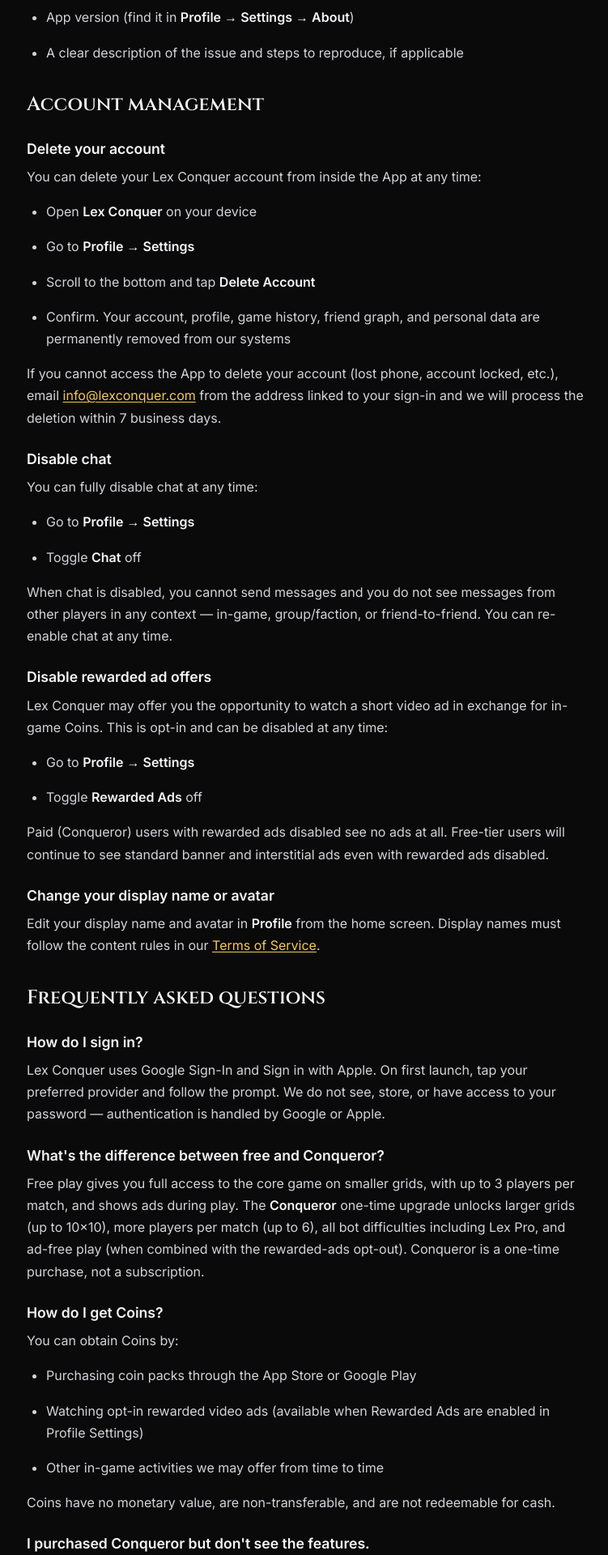
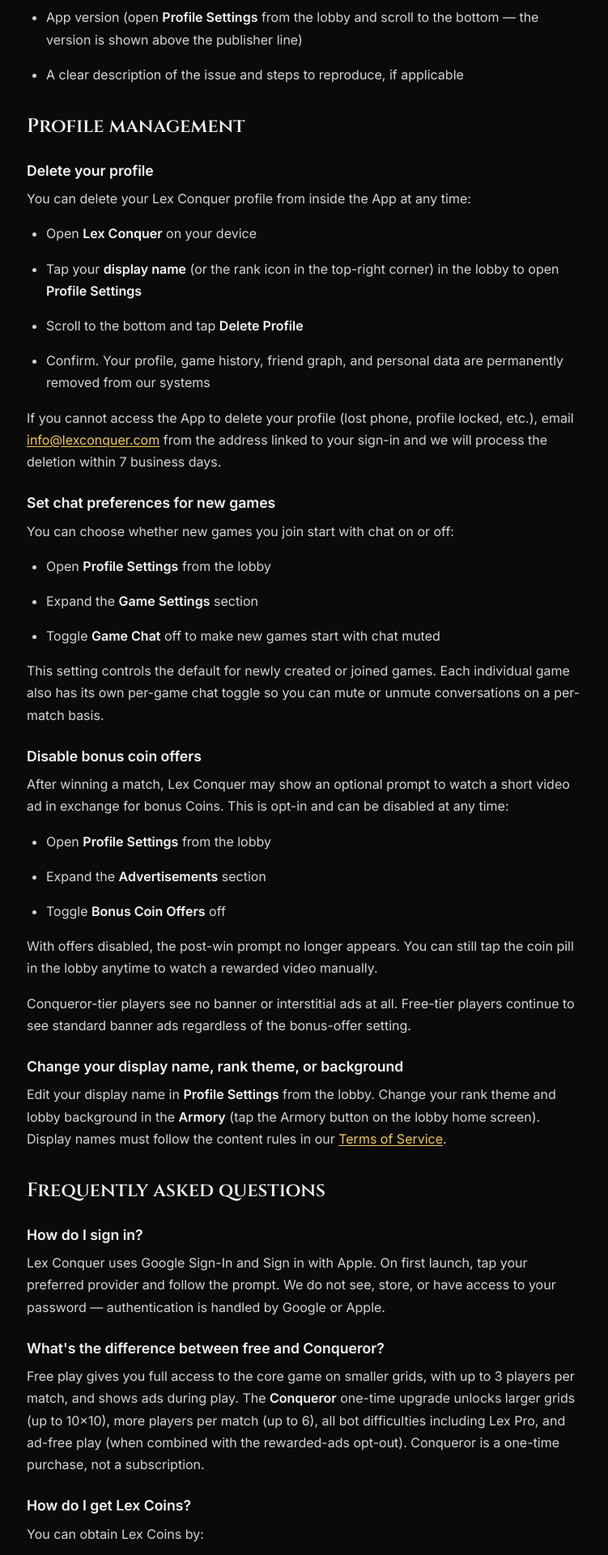
Before and after one commit to motonize/lexconquer-site, a Next.js app: page /support in a window 1280 px wide. Shown: the part 560-2480 px from the top of the page at 81% size, without its empty margins (263-1014 px from the left). Built offline with nearby package versions, Linux system fonts and the light colour scheme.

Commit message:
refactor: update support page documentation to reflect profile management and in-app settings changes

```diff
--- a/src/app/support/page.tsx
+++ b/src/app/support/page.tsx
@@ -3,7 +3,7 @@
 
 export const metadata: Metadata = {
   title: "Support",
-  description: "Help, FAQs, account management, and contact for the Lex Conquer mobile app.",
+  description: "Help, FAQs, profile management, and contact for the Lex Conquer mobile app.",
 };
 
 export default function SupportPage() {
@@ -19,7 +19,7 @@
       <main className="max-w-3xl mx-auto px-6 sm:px-10 py-16 sm:py-20 prose-legal">
         <h1 className="font-display text-4xl font-semibold mb-2">Support</h1>
         <p className="text-[var(--muted)] text-base mb-8">
-          Help, account management, and contact information for Lex Conquer players.
+          Help, profile management, and contact information for Lex Conquer players.
         </p>
         <div className="divider-gold mb-10" />
 
@@ -37,62 +37,68 @@
           <li>Your in-game display name</li>
           <li>The email address linked to your sign-in (Google or Apple)</li>
           <li>Your device (iPhone 15, Pixel 8, etc.) and OS version</li>
-          <li>App version (find it in <strong>Profile → Settings → About</strong>)</li>
+          <li>App version (open <strong>Profile Settings</strong> from the lobby and scroll to the bottom — the version is shown above the publisher line)</li>
           <li>A clear description of the issue and steps to reproduce, if applicable</li>
         </ul>
 
-        <h2>Account management</h2>
+        <h2>Profile management</h2>
 
-        <h3>Delete your account</h3>
+        <h3>Delete your profile</h3>
         <p>
-          You can delete your Lex Conquer account from inside the App at any time:
+          You can delete your Lex Conquer profile from inside the App at any time:
         </p>
         <ul>
           <li>Open <strong>Lex Conquer</strong> on your device</li>
-          <li>Go to <strong>Profile → Settings</strong></li>
-          <li>Scroll to the bottom and tap <strong>Delete Account</strong></li>
-          <li>Confirm. Your account, profile, game history, friend graph, and personal data are permanently removed from our systems</li>
+          <li>Tap your <strong>display name</strong> (or the rank icon in the top-right corner) in the lobby to open <strong>Profile Settings</strong></li>
+          <li>Scroll to the bottom and tap <strong>Delete Profile</strong></li>
+          <li>Confirm. Your profile, game history, friend graph, and personal data are permanently removed from our systems</li>
         </ul>
         <p>
-          If you cannot access the App to delete your account (lost phone, account locked,
+          If you cannot access the App to delete your profile (lost phone, profile locked,
           etc.), email <a href="mailto:info@lexconquer.com">info@lexconquer.com</a> from the
           address linked to your sign-in and we will process the deletion within 7 business
           days.
         </p>
 
-        <h3>Disable chat</h3>
+        <h3>Set chat preferences for new games</h3>
         <p>
-          You can fully disable chat at any time:
+          You can choose whether new games you join start with chat on or off:
         </p>
         <ul>
-          <li>Go to <strong>Profile → Settings</strong></li>
-          <li>Toggle <strong>Chat</strong> off</li>
+          <li>Open <strong>Profile Settings</strong> from the lobby</li>
+          <li>Expand the <strong>Game Settings</strong> section</li>
+          <li>Toggle <strong>Game Chat</strong> off to make new games start with chat muted</li>
         </ul>
         <p>
-          When chat is disabled, you cannot send messages and you do not see messages from
-          other players in any context — in-game, group/faction, or friend-to-friend. You can
-          re-enable chat at any time.
+          This setting controls the default for newly created or joined games. Each individual
+          game also has its own per-game chat toggle so you can mute or unmute conversations
+          on a per-match basis.
         </p>
 
-        <h3>Disable rewarded ad offers</h3>
+        <h3>Disable bonus coin offers</h3>
         <p>
-          Lex Conquer may offer you the opportunity to watch a short video ad in exchange for
-          in-game Coins. This is opt-in and can be disabled at any time:
+          After winning a match, Lex Conquer may show an optional prompt to watch a short
+          video ad in exchange for bonus Coins. This is opt-in and can be disabled at any time:
         </p>
         <ul>
-          <li>Go to <strong>Profile → Settings</strong></li>
-          <li>Toggle <strong>Rewarded Ads</strong> off</li>
+          <li>Open <strong>Profile Settings</strong> from the lobby</li>
+          <li>Expand the <strong>Advertisements</strong> section</li>
+          <li>Toggle <strong>Bonus Coin Offers</strong> off</li>
         </ul>
         <p>
-          Paid (Conqueror) users with rewarded ads disabled see no ads at all. Free-tier users
-          will continue to see standard banner and interstitial ads even with rewarded ads
-          disabled.
+          With offers disabled, the post-win prompt no longer appears. You can still tap the
+          coin pill in the lobby anytime to watch a rewarded video manually.
+        </p>
+        <p>
+          Conqueror-tier players see no banner or interstitial ads at all. Free-tier players
+          continue to see standard banner ads regardless of the bonus-offer setting.
         </p>
 
-        <h3>Change your display name or avatar</h3>
+        <h3>Change your display name, rank theme, or background</h3>
         <p>
-          Edit your display name and avatar in <strong>Profile</strong> from the home screen.
-          Display names must follow the content rules in our{" "}
+          Edit your display name in <strong>Profile Settings</strong> from the lobby. Change
+          your rank theme and lobby background in the <strong>Armory</strong> (tap the Armory
+          button on the lobby home screen). Display names must follow the content rules in our{" "}
           <Link href="/terms">Terms of Service</Link>.
         </p>
 
@@ -114,26 +120,27 @@
           rewarded-ads opt-out). Conqueror is a one-time purchase, not a subscription.
         </p>
 
-        <h3>How do I get Coins?</h3>
-        <p>You can obtain Coins by:</p>
+        <h3>How do I get Lex Coins?</h3>
+        <p>You can obtain Lex Coins by:</p>
         <ul>
-          <li>Purchasing coin packs through the App Store or Google Play</li>
-          <li>Watching opt-in rewarded video ads (available when Rewarded Ads are enabled in Profile Settings)</li>
+          <li>Purchasing coin packs (Handful, Pouch, Chest, Vault, or Treasury) through the App Store or Google Play</li>
+          <li>Tapping the coin pill in the lobby and watching an opt-in rewarded video ad</li>
+          <li>Winning matches — coins are awarded based on score and game mode</li>
           <li>Other in-game activities we may offer from time to time</li>
         </ul>
         <p>
-          Coins have no monetary value, are non-transferable, and are not redeemable for cash.
+          Lex Coins have no monetary value, are non-transferable, and are not redeemable for cash.
         </p>
 
-        <h3>I purchased Conqueror but don&apos;t see the features.</h3>
+        <h3>I purchased Conqueror or Lex Coins but don&apos;t see them.</h3>
         <p>
           Try these steps in order:
         </p>
         <ul>
           <li>Force-quit and reopen the App</li>
-          <li>Go to <strong>Profile → Settings → Restore Purchases</strong> (Conqueror entitlement is verified through RevenueCat and should re-appear)</li>
+          <li>Open <strong>Profile Settings → Support & Legal → Restore Purchases</strong>. This forces the App Store and our servers to re-sync — the Conqueror entitlement re-applies, and any unprocessed coin-pack webhook events are replayed. Coins typically arrive within a few seconds after the restore completes.</li>
           <li>Confirm the purchase succeeded in your <strong>App Store account → Purchase History</strong> or <strong>Google Play → Order History</strong></li>
-          <li>If still missing, email <a href="mailto:info@lexconquer.com">info@lexconquer.com</a> with your transaction ID and we will investigate</li>
+          <li>If still missing, email <a href="mailto:info@lexconquer.com">info@lexconquer.com</a> with your transaction ID and we will investigate and credit you manually if needed</li>
         </ul>
 
         <h3>How do I request a refund?</h3>
@@ -173,9 +180,8 @@
         <p>
           When public matchmaking can&apos;t find enough humans within a reasonable wait time,
           empty slots may be filled by bots (Lex Jr., Lex, or Lex Pro). To play strictly
-          against humans, create a private match in your <strong>faction</strong> and invite
-          specific friends, or wait longer in public matchmaking. Hosts can also lock a match
-          to <strong>Humans Only</strong> when creating it.
+          against humans, create a private match inside one of your <strong>Groups</strong>{" "}
+          and invite specific friends, or wait longer in public matchmaking.
         </p>
 
         <h3>What&apos;s RP and how do I rank up?</h3>
@@ -194,12 +200,14 @@
           family-sharing rules of the platform.
         </p>
 
-        <h3>I lost progress / my account looks empty.</h3>
+        <h3>I lost progress / my profile looks empty.</h3>
         <p>
-          Most likely you&apos;re signed into a different account than expected. Check{" "}
-          <strong>Profile → Settings → Account</strong> to see which sign-in is active. If you
-          previously used Google but the App is now signed in with Apple (or vice versa),
-          those are separate accounts. Sign out and back in with the original provider.
+          Most likely you&apos;re signed into a different account than expected. Open{" "}
+          <strong>Profile Settings</strong> and scroll to the <strong>Account Connection</strong>{" "}
+          section near the bottom to see which sign-ins (Apple, Google, Game Center) are linked
+          to the current profile. If you previously used Google but the App is now signed in
+          with Apple (or vice versa), those are separate profiles. Log out and sign back in
+          with the original provider.
         </p>
 
         <h3>Push notifications aren&apos;t arriving.</h3>
@@ -208,7 +216,7 @@
         </p>
         <ul>
           <li>Notification permission is granted in your device&apos;s system settings</li>
-          <li>Notifications are enabled in <strong>Profile → Settings → Notifications</strong></li>
+          <li>Open <strong>Profile Settings → Notification Settings</strong> and confirm <strong>Push Notifications</strong> is on</li>
           <li>Per-game mute is off (some lobbies and games can be muted individually — look for the bell icon)</li>
           <li>Your device is not in Do Not Disturb / Focus mode</li>
         </ul>
```
